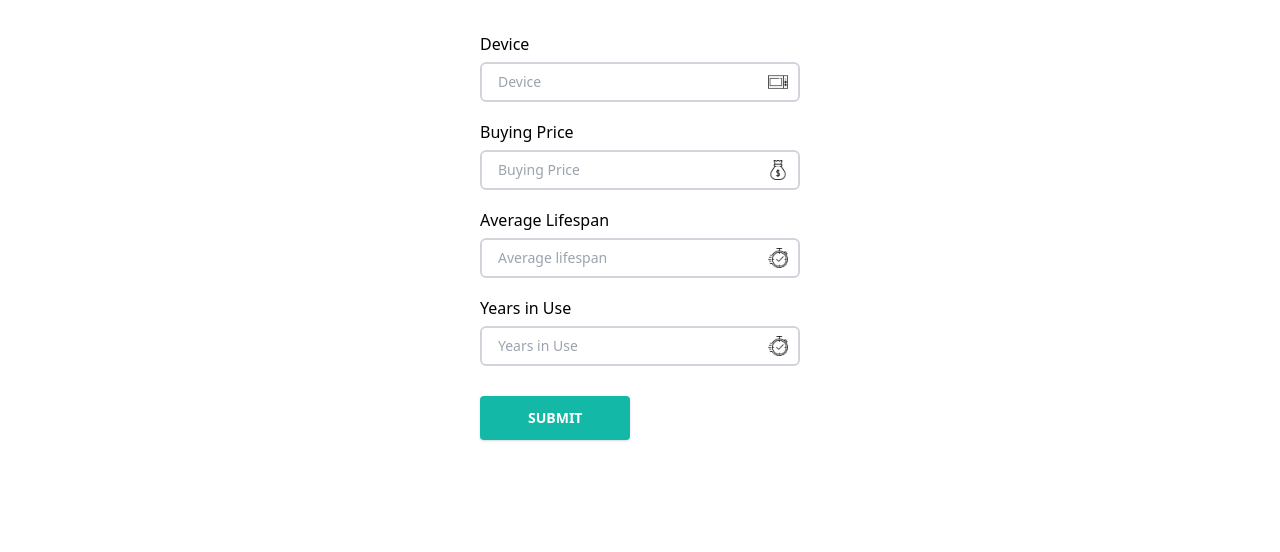
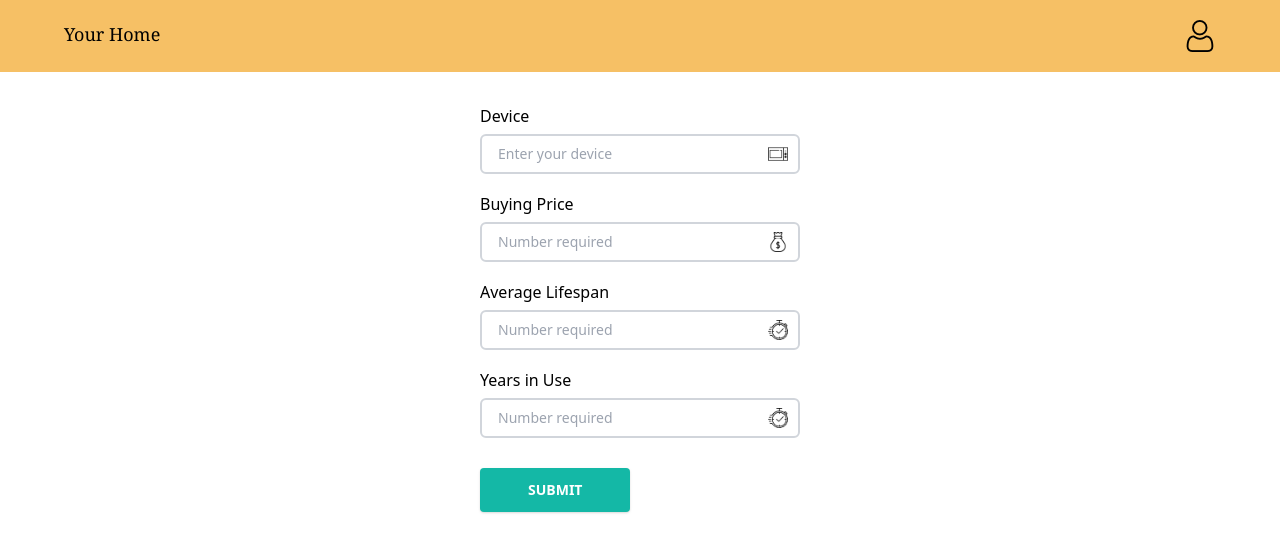
Before and after one commit to Ocholla-T/your_home, a Vue app: page / in a window 1280 px wide. Shown: the top 552 px of the page. Built offline with nearby package versions, Linux system fonts and the light colour scheme.

Commit message:
style: add background color and positioning to navbar elements

```diff
--- /dev/null
+++ b/src/components/Navbar.vue
@@ -0,0 +1,43 @@
+.<template>
+  <header class="relative">
+    <nav class="py-5 px-16 bg-secondary font-serif text-lg">
+      <ul class="flex justify-between">
+        <li>Your Home</li>
+        <img @click="toggle__menu" class="relative z-10" src="../assets/user.png" alt="user icon" />
+      </ul>
+    </nav>
+
+    <aside
+      v-if="isHidden"
+      class="z-0 absolute right-8 top-2 w-auto pt-12 pb-8 px-8  text-right bg-teal-200 rounded"
+    >
+      <ul class="grid grid-rows-2 gap-2 mt-4">
+        <li>Account Settings</li>
+        <li>Log out</li>
+      </ul>
+    </aside>
+  </header>
+</template>
+
+<script>
+export default {
+  name: "Navbar",
+  data() {
+    return {
+      isHidden: false,
+    };
+  },
+  methods: {
+    toggle__menu: function() {
+      return (this.isHidden = !this.isHidden);
+    },
+  },
+};
+</script>
+
+<style lang="postcss" scoped>
+img,
+ul {
+  cursor: pointer;
+}
+</style>
--- a/src/views/Home.vue
+++ b/src/views/Home.vue
@@ -1,5 +1,6 @@
 <template>
-  <div class="grid place-items-center">
+  <Navbar />
+  <div class="bg-primary grid place-items-center">
     <form action="" @submit.prevent="onSubmit" class=" min-w-1/4 mt-8">
       <label for="name">Device</label>
       <div class="relative mb-3">
@@ -7,7 +8,7 @@
           class="relative py-2 pl-4 my-1.5  border-solid border-2 border-gray-300 sm:text-sm w-full focus:ring-2 focus:ring-green-300 focus:border-indigo-500 rounded-md"
           type="text"
           name="device"
-          placeholder="Device"
+          placeholder="Enter your device"
           v-model="devices.device"
           required
         />
@@ -25,7 +26,7 @@
           type="number"
           min="0"
           name="buying__price"
-          placeholder="Buying Price"
+          placeholder="Number required"
           v-model="devices.buyingPrice"
           required
         />
@@ -43,7 +44,7 @@
           type="number"
           min="0"
           name="average__lifespan"
-          placeholder="Average lifespan"
+          placeholder="Number required"
           v-model="devices.averageLifespan"
           required
         />
@@ -61,7 +62,7 @@
           type="number"
           min="0"
           name="years__in__use"
-          placeholder="Years in Use"
+          placeholder="Number required"
           v-model="devices.yearsInUse"
           required
         />
@@ -84,10 +85,13 @@
 
 <script>
 import { devicesCollection } from "@/firebase";
+import Navbar from "@/components/Navbar";
 
 export default {
   name: "Home",
-  components: {},
+  components: {
+    Navbar,
+  },
   data() {
     return {
       devices: [
--- a/tailwind.config.js
+++ b/tailwind.config.js
@@ -27,6 +27,10 @@ module.exports = {
       purple: colors.violet,
       pink: colors.pink,
       teal: colors.teal,
+
+      // custom colors
+      primary: "F1F1F1",
+      secondary: "#f6c065",
     },
     spacing: {
       px: "1px",
```
Also changed, not shown: src/assets/user.png (added).
